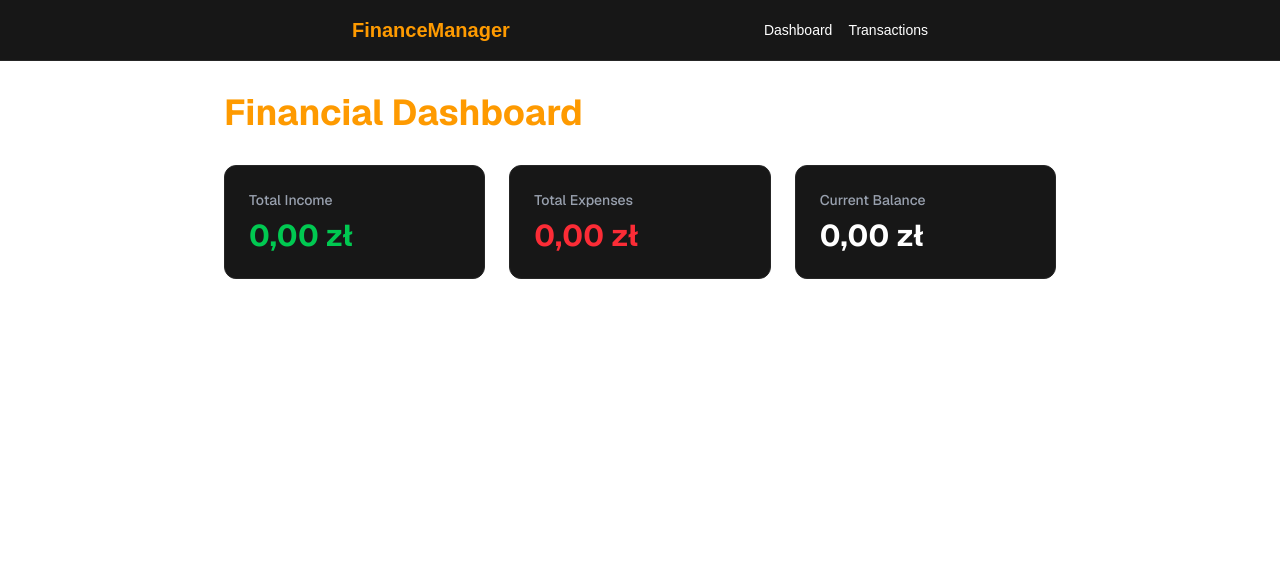
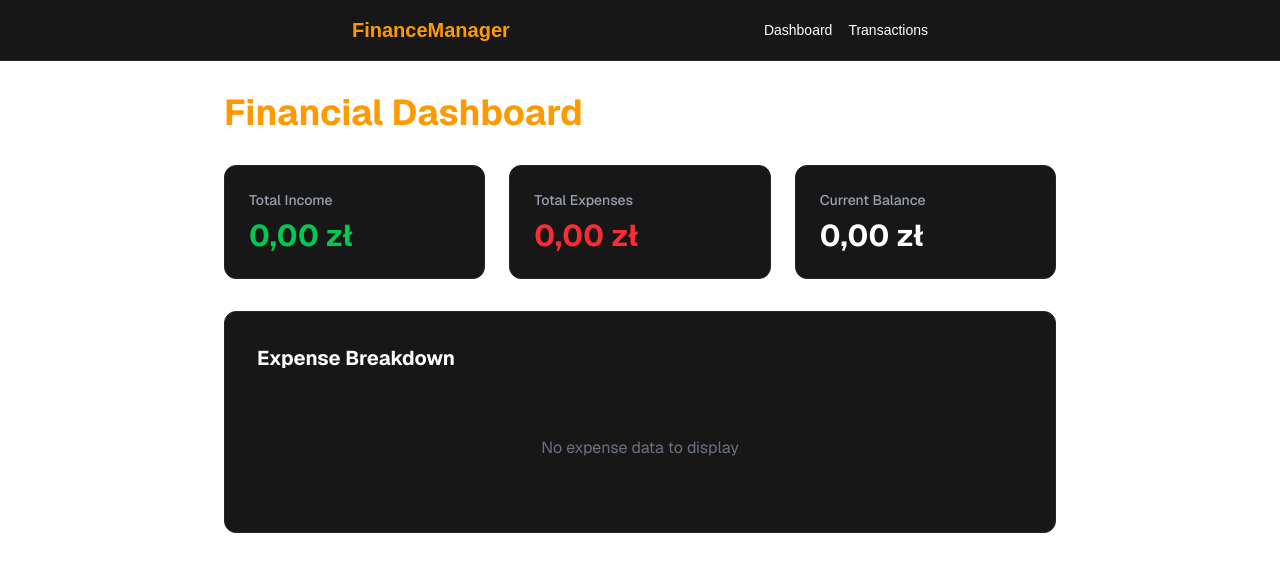
Before and after one commit to Gylvaris/finance-tracker, a Next.js app: page /dashboard in a window 1280 px wide. Shown: the top 572 px of the page. Built offline with nearby package versions, Linux system fonts and the light colour scheme.

Commit message:
Feat: Add expense breakdown chart to dashboard

```diff
--- /dev/null
+++ b/app/components/ExpenseChart.tsx
@@ -0,0 +1,49 @@
+"use client";
+
+import { PieChart, Pie, Cell, ResponsiveContainer, Tooltip, Legend } from 'recharts';
+import { formatCurrency } from '../lib/formatters';
+
+type ChartData = {
+  name: string;
+  value: number;
+};
+
+type ExpenseChartProps = {
+  data: ChartData[];
+};
+
+const COLORS = ['#10B981', '#3B82F6', '#F59E0B', '#EF4444', '#8B5CF6'];
+
+export default function ExpenseChart({ data }: ExpenseChartProps) {
+  if (data.length === 0) {
+    return <div className="text-gray-500 text-center py-10">No expense data to display</div>;
+  }
+
+  return (
+    <div className="h-[300px] w-full">
+      <ResponsiveContainer width="100%" height="100%">
+        <PieChart>
+          <Pie
+            data={data}
+            cx="50%"
+            cy="50%"
+            innerRadius={60}
+            outerRadius={80}
+            paddingAngle={5}
+            dataKey="value"
+          >
+            {data.map((entry, index) => (
+              <Cell key={`cell-${index}`} fill={COLORS[index % COLORS.length]} />
+            ))}
+          </Pie>
+          <Tooltip
+            formatter={(value) => formatCurrency(Number(value))}
+            contentStyle={{ backgroundColor: '#171717', border: '1px solid #404040', borderRadius: '8px' }}
+            itemStyle={{ color: '#fff' }}
+            />
+          <Legend />
+        </PieChart>
+      </ResponsiveContainer>
+    </div>
+  );
+}
--- a/app/dashboard/page.tsx
+++ b/app/dashboard/page.tsx
@@ -2,10 +2,11 @@
 
 import { useTransactions } from "../hooks/useTransactions";
 import { formatCurrency } from "../lib/formatters";
+import ExpenseChart from "../components/ExpenseChart";
 
 export default function Dashboard() {
 
-    const { transactions } = useTransactions();
+    const { transactions, categoryTotals } = useTransactions();
     const totalIncome = transactions.reduce((sum, t) => {
     if (t.type === "income") {
         return sum + t.amount;
@@ -21,6 +22,11 @@ export default function Dashboard() {
   }, 0);
 
   const balance = totalIncome - totalExpenses;
+
+  const chartData = Object.entries(categoryTotals).map(([name, value]) => ({
+    name,
+    value: value as number,
+  }));
 
     return(
         <main className="p-8 max-w-4xl mx-auto font-sans text-white">
@@ -51,8 +57,13 @@ export default function Dashboard() {
             {formatCurrency(balance)}
           </p>
         </div>
+      </div>
 
-      </div>
+      {/* Chart Section */}
+  <section className="mt-8 p-8 rounded-xl bg-neutral-900 border border-neutral-800">
+    <h2 className="text-xl font-bold mb-6">Expense Breakdown</h2>
+    <ExpenseChart data={chartData} />
+  </section>
     </main>
     );
 }
--- a/package.json
+++ b/package.json
@@ -12,7 +12,8 @@
   "dependencies": {
     "next": "16.0.7",
     "react": "19.2.0",
-    "react-dom": "19.2.0"
+    "react-dom": "19.2.0",
+    "recharts": "^3.6.0"
   },
   "devDependencies": {
     "@tailwindcss/postcss": "^4",
```
Also changed, not shown: 1 other file (tests, documents, lock files or other folders).
